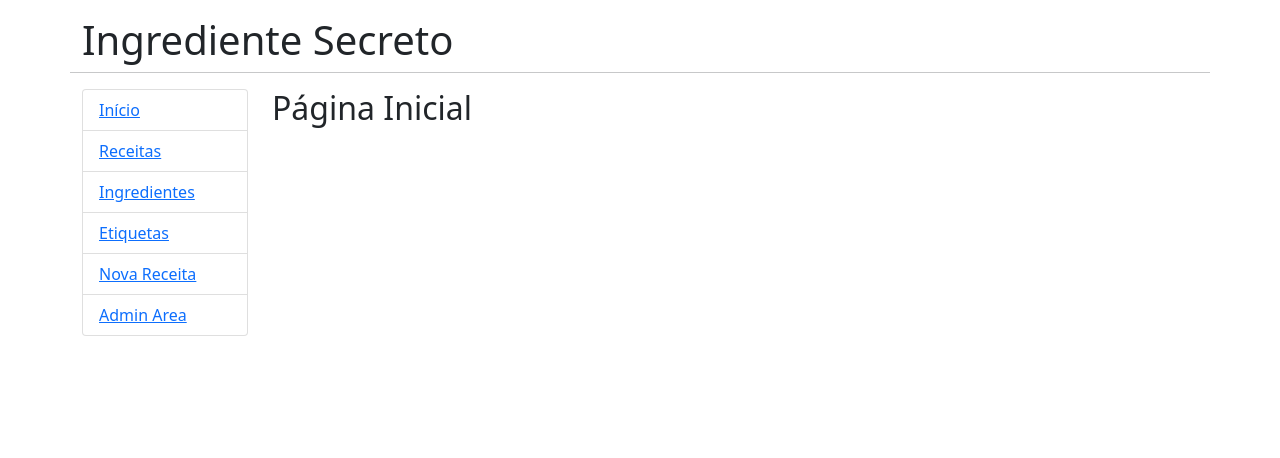
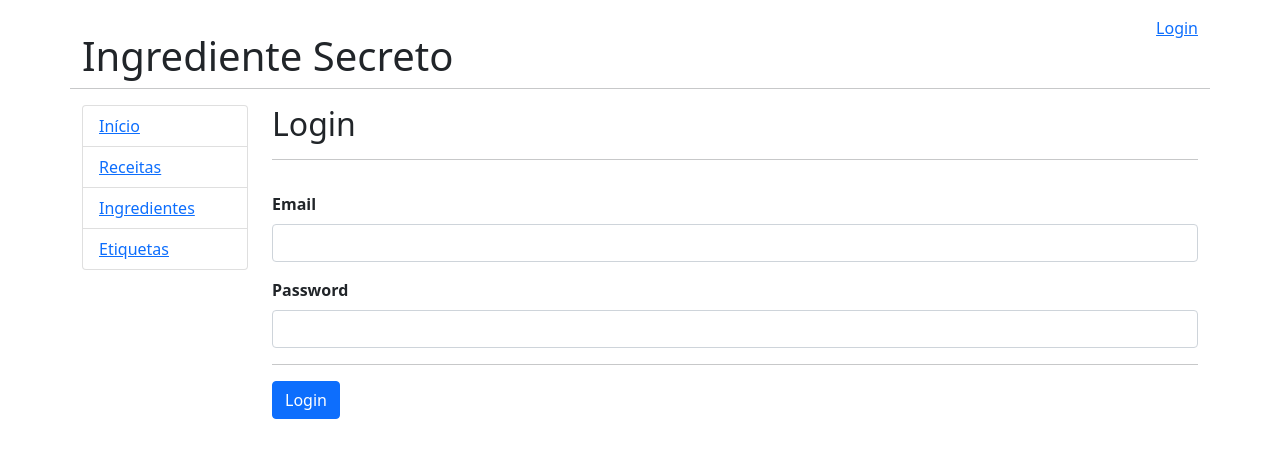
Before and after one commit to marcomartinscastanho/Secret-Ingredient-Frontend, a React (Create React App) app: page /login in a window 1280 px wide. Shown: the top 458 px of the page. Built offline with nearby package versions, Linux system fonts and the light colour scheme.

Commit message:
Login page

```diff
--- a/src/App.tsx
+++ b/src/App.tsx
@@ -1,21 +1,54 @@
-import React from "react";
+import React, { Component, Fragment } from "react";
 import { BrowserRouter as Router, Switch, Route, Link } from "react-router-dom";
 import { Admin } from "./components/Admin";
 import { EditRecipe } from "./components/EditRecipe";
 import { Home } from "./components/Home";
 import { Ingredient } from "./components/Ingredient";
 import { IngredientsPage } from "./components/IngredientsPage";
+import Login from "./components/Login";
 import { Recipe } from "./components/Recipe";
 import { RecipesPage } from "./components/RecipesPage";
 import { Tag } from "./components/Tag";
 import { TagsPage } from "./components/TagsPage";
 
-export function App() {
+interface State {
+  jwt?: string;
+}
+
+export class App extends Component<{}, State> {
+  constructor(props: {}) {
+    super(props);
+
+    this.state = { jwt: undefined };
+
+    this.handleJwtChange = this.handleJwtChange.bind(this);
+  }
+
+  handleJwtChange = (jwt: string) => {
+    this.setState({ jwt });
+  };
+
+  logout = () => {
+    this.setState({ jwt: undefined });
+  };
+
+  render() {
+    const loginLink = this.state.jwt ? (
+      <Link to="/logout" onClick={this.logout}>
+        Logout
+      </Link>
+    ) : (
+      <Link to="/login">Login</Link>
+    );
+
     return (
       <Router>
         <div className="container">
           <div className="row">
+            <div className="col mt-3">
               <h1 className="mt-3">Ingrediente Secreto</h1>
+            </div>
+            <div className="col mt-3 text-end">{loginLink}</div>
             <hr className="mb-3"></hr>
           </div>
           <div className="row">
@@ -34,17 +67,29 @@ export function App() {
                   <li className="list-group-item">
                     <Link to="/tags">Etiquetas</Link>
                   </li>
+                  {this.state.jwt && (
+                    <Fragment>
                       <li className="list-group-item">
                         <Link to="/recipe/edit/0">Nova Receita</Link>
                       </li>
                       <li className="list-group-item">
                         <Link to="/admin">Admin Area</Link>
                       </li>
+                    </Fragment>
+                  )}
                 </ul>
               </nav>
             </div>
             <div className="col-md-10">
               <Switch>
+                <Route
+                  exact
+                  path="/login"
+                  component={(props: any) => (
+                    <Login {...props} handleJwtChange={this.handleJwtChange} />
+                  )}
+                />
+
                 <Route path="/recipe/edit/:id" component={EditRecipe} />
                 <Route path="/recipe/:id" component={Recipe} />
                 <Route path="/recipes">
@@ -74,5 +119,6 @@ export function App() {
       </Router>
     );
   }
+}
 
 export default App;
--- a/src/components/EditRecipe.tsx
+++ b/src/components/EditRecipe.tsx
@@ -224,7 +224,6 @@ export class EditRecipe extends Component<RouteComponentProps<Props>, State> {
       });
   };
 
-  // TODO: add form validation to all input fields
   hasError(key: string) {
     return this.state.errors.indexOf(key) !== -1;
   }
@@ -350,6 +349,7 @@ export class EditRecipe extends Component<RouteComponentProps<Props>, State> {
           <input type="hidden" name="id" id="id" value={recipe.id} onChange={this.handleChange} />
 
           <TextInput
+            type="text"
             title="Título"
             name="title"
             value={recipe.title}
--- /dev/null
+++ b/src/components/Login.tsx
@@ -0,0 +1,83 @@
+import React, { Component, Fragment } from "react";
+import TextInput from "./form-components/TextInput";
+import Alert from "./ui-components/alert";
+
+type AlertState = {
+  type: "alert-success" | "alert-danger" | "d-none";
+  message: string;
+};
+
+interface State {
+  email: string;
+  password: string;
+  error?: string;
+  errors: string[];
+  alert: AlertState;
+}
+
+export class Login extends Component<{}, State> {
+  constructor(props: {}) {
+    super(props);
+
+    this.state = {
+      email: "",
+      password: "",
+      errors: [],
+      alert: { type: "d-none", message: "" },
+    };
+
+    this.handleChange = this.handleChange.bind(this);
+    this.handleSubmit = this.handleSubmit.bind(this);
+  }
+
+  handleChange = (event: any) => {
+    const { name, value } = event.target;
+
+    this.setState((prevState) => ({ ...prevState, [name]: value }));
+  };
+
+  handleSubmit = (event: any) => {
+    event.preventDefault();
+  };
+
+  hasError(key: string) {
+    return this.state.errors.indexOf(key) !== -1;
+  }
+
+  render() {
+    const { email, password, alert } = this.state;
+
+    return (
+      <Fragment>
+        <h2>Login</h2>
+        <hr />
+        <Alert type={alert.type} message={alert.message} />
+
+        <form className="pt-3" onSubmit={this.handleSubmit}>
+          <TextInput
+            type="email"
+            title="Email"
+            name="email"
+            onChange={this.handleChange}
+            hasError={this.hasError("email")}
+            errorMessage="Por favor insira um email"
+          />
+          <TextInput
+            type="password"
+            title="Password"
+            name="password"
+            onChange={this.handleChange}
+            hasError={this.hasError("password")}
+            errorMessage="Por favor insira uma password"
+          />
+
+          <hr />
+
+          <button className="btn btn-primary">Login</button>
+        </form>
+      </Fragment>
+    );
+  }
+}
+
+export default Login;
--- a/src/components/form-components/TextInput.tsx
+++ b/src/components/form-components/TextInput.tsx
@@ -1,6 +1,7 @@
 import { ChangeEvent } from "react";
 
 interface Props {
+  type: "text" | "email" | "password";
   name: string;
   title?: string;
   value?: string;
@@ -17,7 +18,7 @@ export const TextInput = (props: Props) => {
         {props.title}
       </label>
       <input
-        type="text"
+        type={props.type}
         className={`form-control ${props.hasError ? "is-invalid" : ""}`}
         id={props.name}
         name={props.name}
```
Lines whose indentation alone changed are shown as unchanged.
